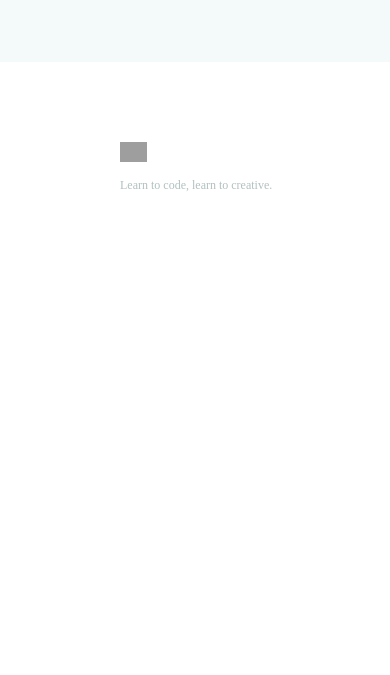
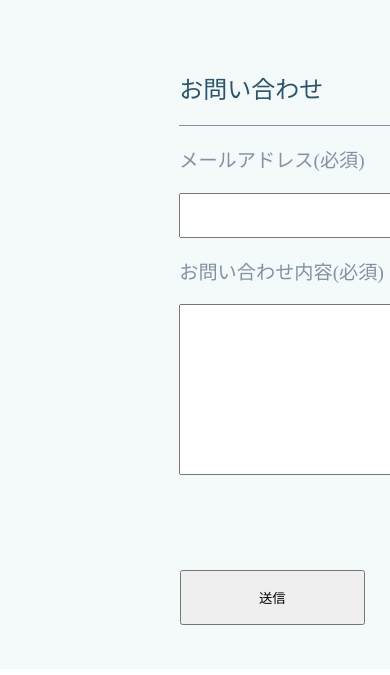
Before and after one commit to baske-y/totall, a Next.js app: page /Progate in a window 390 px wide. Shown: the part 750-1425 px from the top of the page. Before the commit the page ends 1035 px from the top, so only its background shows below. Built offline with nearby package versions, Linux system fonts and the light colour scheme; grey boxes are pictures that could not be loaded.

Commit message:
⚡️ お問い合わせフォームの作成

```diff
--- /dev/null
+++ b/src/Progate/Contact/Contact.jsx
@@ -0,0 +1,14 @@
+import styles from '../Contact/Contact.module.css'
+
+export function Contact () {
+  return(
+    <div className={styles.contact}>
+      <h2>お問い合わせ</h2>
+      <p>メールアドレス(必須)</p>
+      <input type="text" className={styles.text}/>
+      <p>お問い合わせ内容(必須)</p>
+      <textarea name="" id="" cols="60" rows="11"></textarea>
+      <input type="submit" value="送信" className={styles.submit}/>
+    </div>
+  )
+}
--- /dev/null
+++ b/src/Progate/Contact/Contact.module.css
@@ -0,0 +1,41 @@
+.contact {
+  width: 72%;
+  margin: 0 auto;
+  position: fixed;
+  position: relative;
+  padding-bottom: 190px;
+}
+.contact h2 {
+  border-bottom: 1px solid #8491A4;
+  padding-bottom: 20px;
+}
+.contact p {
+  font-size: 1.2rem;
+  color: #8491A4;
+}
+.text {
+  width: 43%;
+  height: 45px;
+}
+.submit {
+  width: 20%;
+  height: 55px;
+  margin-top: 200px;
+  position: absolute;
+  top: 300px;
+  left: 1px;
+}
+
+@media (max-width: 768px)  {
+  .article {
+    display: block;
+    width: 95%;
+    margin: 30px auto;
+  }
+  .article a {
+
+    border-bottom: 2px solid black;
+    width: 26%;
+    margin: 30px auto;
+  }
+}
--- a/src/Progate/Main/Main.jsx
+++ b/src/Progate/Main/Main.jsx
@@ -1,6 +1,7 @@
 import Head from 'next/head'
 import styles from '../Main/Main.module.css'
 import Lesson from "../Lesson/Lesson"
+import { Contact } from '../Contact/Contact';
 
 const lessonList = [
   {
@@ -45,6 +46,7 @@ export  function Main() {
             })}
           </div>
         </div>
+          <Contact />
       </div>
   )
 }
```
